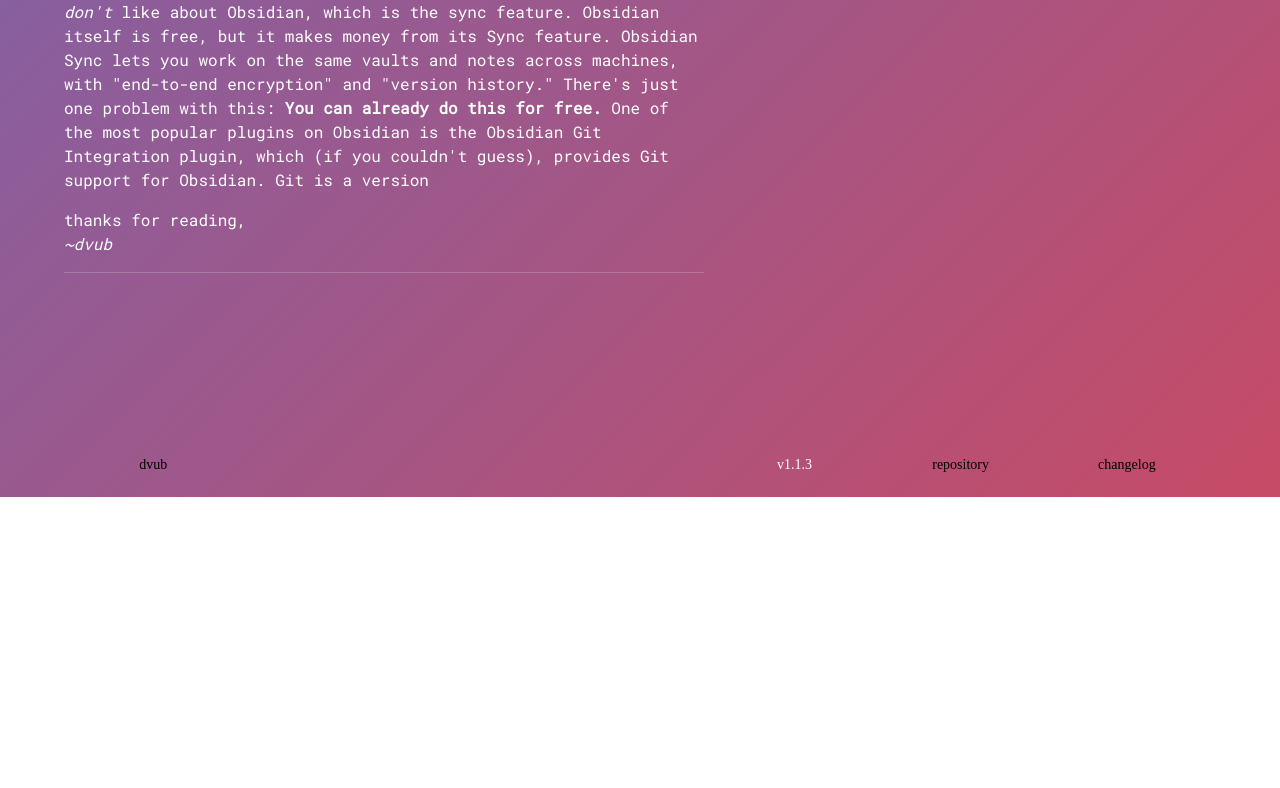
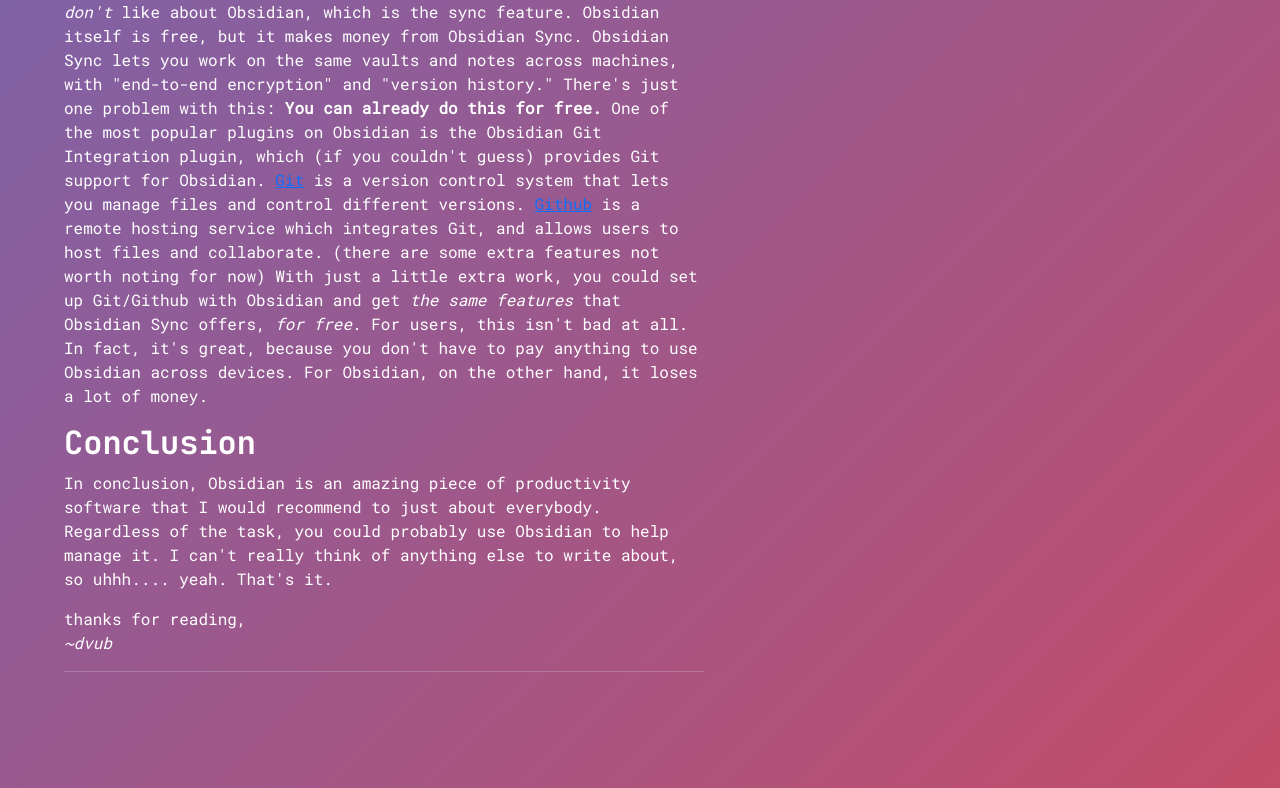
Before and after one commit to dvub/dvub-site, a Next.js app: page /posts/my-second-brain in a window 1280 px wide. Shown: the part 2383-3171 px from the top of the page. Before the commit the page ends 2880 px from the top, so only its background shows below. Built offline with nearby package versions, Linux system fonts and the light colour scheme; a small style sheet from the web is missing; a web font is replaced by a local one.

Commit message:
Update my-second-brain.mdx

```diff
--- a/pages/posts/my-second-brain.mdx
+++ b/pages/posts/my-second-brain.mdx
@@ -43,6 +43,10 @@ I love Obsidian. After using it for a few months, I can confidently say that is
 
 ## The Bad
 
-As of the time of writing, I can only think of one thing that I *don't* like about Obsidian, which is the sync feature. Obsidian itself is free, but it makes money from its Sync feature. Obsidian Sync lets you work on the same vaults and notes across machines, with "end-to-end encryption" and "version history." There's just one problem with this: **You can already do this for free.** One of the most popular plugins on Obsidian is the Obsidian Git Integration plugin, which (if you couldn't guess), provides Git support for Obsidian. Git is a version
+As of the time of writing, I can only think of one thing that I *don't* like about Obsidian, which is the sync feature. Obsidian itself is free, but it makes money from Obsidian Sync. Obsidian Sync lets you work on the same vaults and notes across machines, with "end-to-end encryption" and "version history." There's just one problem with this: **You can already do this for free.** One of the most popular plugins on Obsidian is the Obsidian Git Integration plugin, which (if you couldn't guess) provides Git support for Obsidian. [Git](https://git-scm.com/) is a version control system that lets you manage files and control different versions. [Github](https://github.com/) is a remote hosting service which integrates Git, and allows users to host files and collaborate. (there are some extra features not worth noting for now) With just a little extra work, you could set up Git/Github with Obsidian and get *the same features* that Obsidian Sync offers, *for free*. For users, this isn't bad at all. In fact, it's great, because you don't have to pay anything to use Obsidian across devices. For Obsidian, on the other hand, it loses a lot of money.
+
+## Conclusion
+
+In conclusion, Obsidian is an amazing piece of productivity software that I would recommend to just about everybody. Regardless of the task, you could probably use Obsidian to help manage it. I can't really think of anything else to write about, so uhhh.... yeah. That's it.
 
 export default ({children}) => <Layout meta={meta}>{children}</Layout>
```
